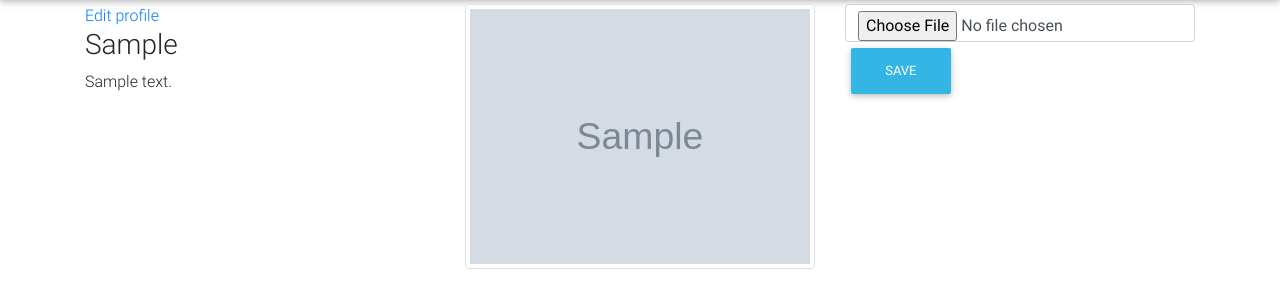
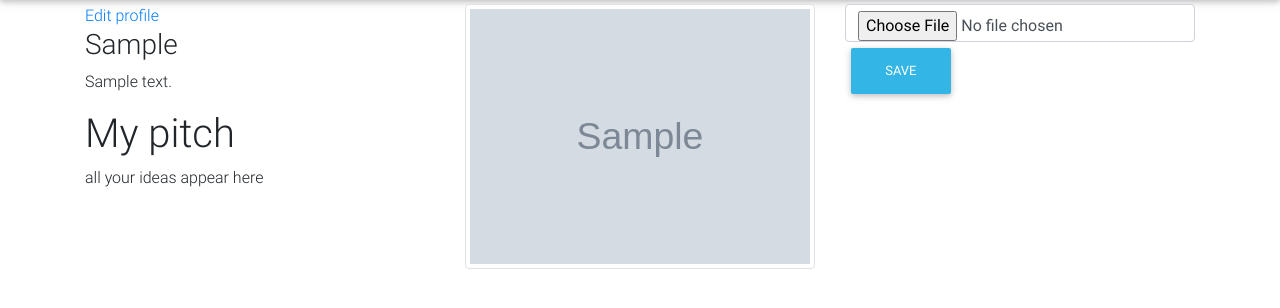
Before and after one commit to kipkemoimayor/Pitch, a Flask app: a page that uses app/templates/profile/profile.html in a window 1280 px wide. Shown: the part 56-364 px from the top of the page. Run offline with Flask 2, Linux system fonts and the light colour scheme; a user stored in the database is signed in; tables that the repository leaves empty hold one stand-in row (values such as "Sample post"); grey boxes marked "Sample" are stand-in pictures; some libraries are stand-ins or nearby versions.

Commit message:
Created a view for all ideas to be displayed on profile page

```diff
--- a/app/main/views.py
+++ b/app/main/views.py
@@ -20,7 +20,8 @@ def profile(uname):
 
     if user is None:
         abort(404)
-    return render_template("profile/profile.html",user=user)
+    pitch=Pitches.query.filter_by(author=uname).all()
+    return render_template("profile/profile.html",user=user,pitch=pitch)
 
 '''
 new Pitch idea
--- a/app/templates/profile/profile.html
+++ b/app/templates/profile/profile.html
@@ -16,6 +16,19 @@
     {%else%}
       <p> {{user.username| capitalize}} has no bio </p>
     {% endif %}
+
+    <h1>My pitch</h1>
+    <p>all your ideas appear here</p>
+    {%for project in pitch%}
+    <div class="card">
+      <h4><strong>Title</strong> {{project.title}}</h4>
+      <div class="card-body">
+        {{project}}
+      </div>
+
+    </div>
+
+    {%endfor%}
   </div>
 
   <!--Display profile photo-->
```
